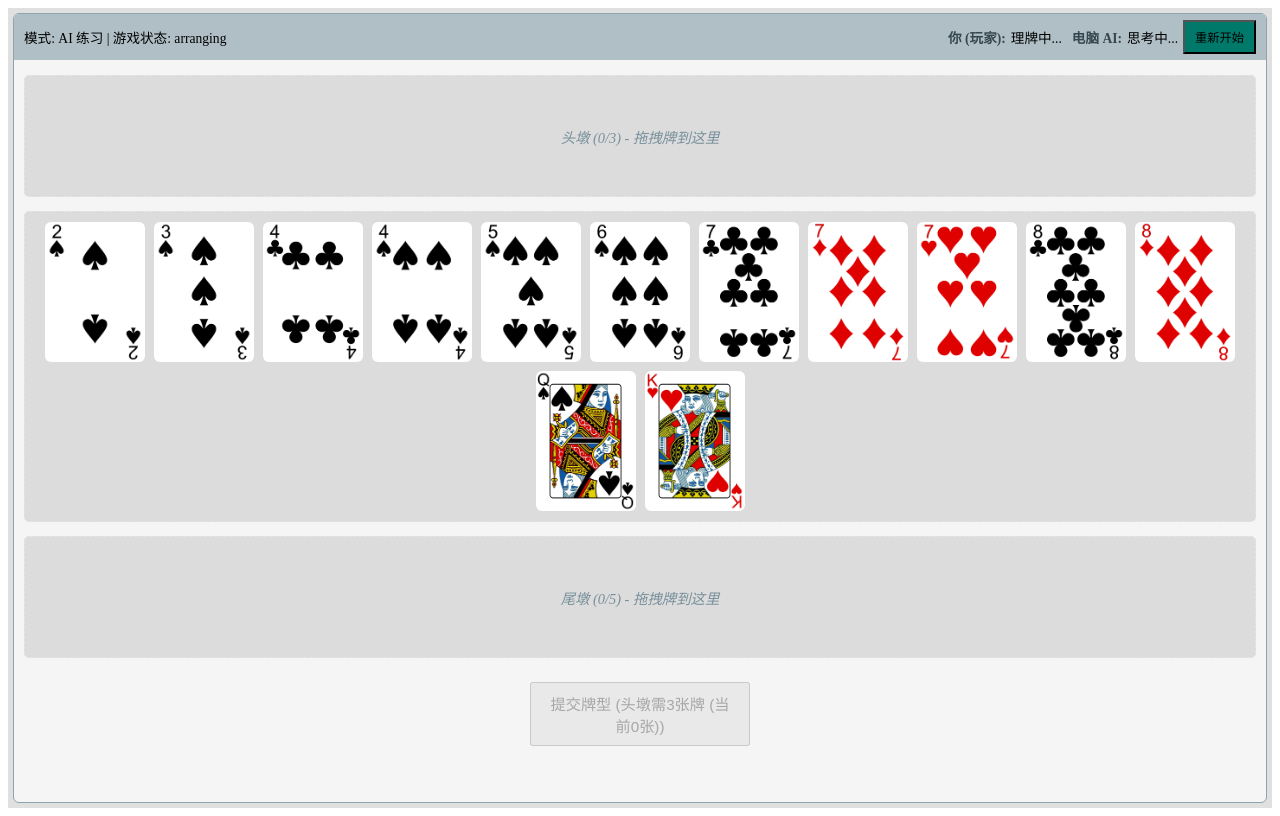
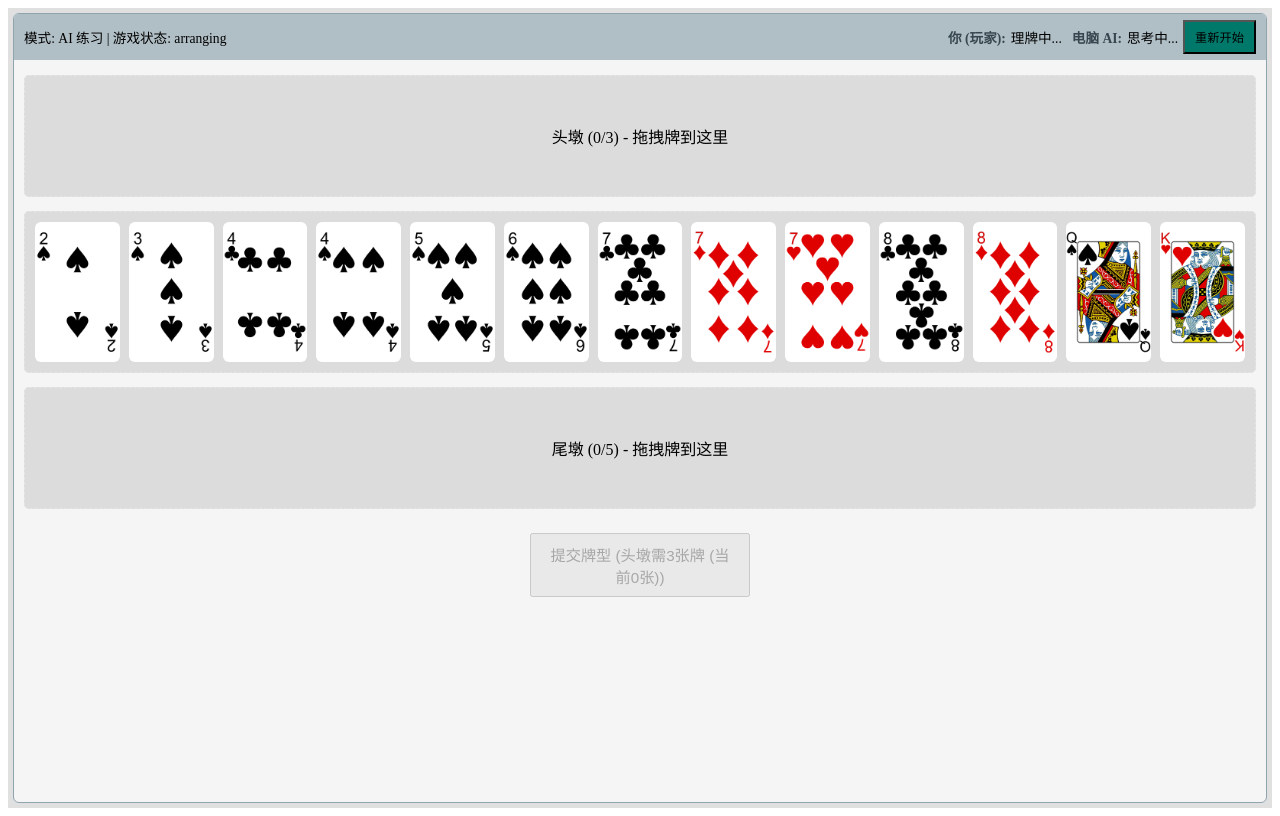
Before and after one commit to wen952555/sss, a Vue app in the folder frontend/: page / in a window 1280 px wide. Both pictures are taken after a click on the button "开始牌局". Built offline with nearby package versions, Linux system fonts and the light colour scheme.

Commit message:
Update PlayerHand.vue

```diff
--- a/frontend/src/components/PlayerHand.vue
+++ b/frontend/src/components/PlayerHand.vue
@@ -10,26 +10,29 @@
   >
     <div
       class="card-container"
-      :class="{ 'is-empty': cards.length === 0 }"
+      :class="{
+        'is-empty': cards.length === 0,
+        'fan-layout': layoutMode === 'fan' && cards.length > 0
+      }"
     >
       <CardComponent
-        v-for="card_item_loop_var in cards" :key="card_item_loop_var.id"
-        :card="card_item_loop_var"
+        v-for="(cardItem, index) in cards" :key="cardItem.id"
+        :card="cardItem"
         :draggable="draggableCards"
         @customDragStart="passCustomDragStartThrough"
         @customDragEnd="passCustomDragEndThrough"
         @customDragOverSegment="passCustomDragOverSegmentThrough"
-      /> <!-- Ensured CardComponent is self-closed -->
+        :style="layoutMode === 'fan' ? getFanCardStyle(index, cards.length) : {}"
+      />
       <span v-if="cards.length === 0 && placeholderText" class="drop-placeholder">
         {{ placeholderText }}
       </span>
-    </div> <!-- Closing card-container div -->
-  </div> <!-- Closing player-hand-container div -->
+    </div>
+  </div>
 </template>
 
 <script setup>
-// Script part is identical to the last version that successfully built (or was intended to)
-import { ref } from 'vue';
+import { ref, computed, onMounted, onBeforeUnmount } from 'vue';
 import CardComponent from './Card.vue';
 
 const props = defineProps({
@@ -37,7 +40,9 @@ const props = defineProps({
   placeholderText: { type: String, default: '' },
   draggableCards: { type: Boolean, default: false },
   droppable: { type: Boolean, default: true },
-  segmentName: { type: String, required: true }
+  segmentName: { type: String, required: true },
+  // 新增 prop，用于外部控制布局模式，或者内部通过媒体查询判断
+  initialLayoutMode: { type: String, default: 'flat' } // 'flat' or 'fan'
 });
 
 const emit = defineEmits([
@@ -49,81 +54,106 @@ const emit = defineEmits([
 
 const isDragOverDesktop = ref(false);
 const handContainerElement = ref(null);
+const layoutMode = ref(props.initialLayoutMode); // 初始布局模式
 
-function onDesktopDragOver(event) {
+// --- 扇形布局计算 ---
+// 这些参数可以根据喜好调整
+const FAN_MAX_ANGLE_SPREAD = 60; // 整个扇形的最大展开角度 (e.g., 60度)
+const FAN_CARD_OVERLAP_OFFSET_X = -25; // 卡片在X轴上的重叠量 (负值表示重叠)
+const FAN_CARD_OFFSET_Y_ARC = 10; // 卡片Y轴偏移，形成弧度
+
+function getFanCardStyle(index, totalCards) {
+  if (totalCards <= 1) {
+    return { transform: 'rotate(0deg) translateY(0px)', zIndex: index };
+  }
+  // 计算每张卡片相对于中心卡片的旋转角度
+  // 中心卡片的索引是 (totalCards - 1) / 2
+  // 角度从 -FAN_MAX_ANGLE_SPREAD / 2 到 FAN_MAX_ANGLE_SPREAD / 2 分布
+  const anglePerCard = FAN_MAX_ANGLE_SPREAD / (totalCards -1);
+  const rotation = (index - (totalCards - 1) / 2) * anglePerCard;
+
+  // 计算Y轴偏移，形成弧形 (简单的sin曲线)
+  // const मध्यबिंदु = (totalCards - 1) / 2;
+  // const normalizedIndex = index - मध्यबिंदु; // -n/2 to n/2
+  // const yOffset = FAN_CARD_OFFSET_Y_ARC * Math.sin((normalizedIndex / मध्यबिंदु) * (Math.PI / 2));
+  // 更简单的Y轴偏移，让中间的牌靠下一点点
+  const yOffsetFactor = Math.abs(index - (totalCards - 1) / 2);
+  const yOffset = yOffsetFactor * - (FAN_CARD_OFFSET_Y_ARC / (totalCards/2)) ; // 中间最低
+
+  // 计算X轴偏移以实现重叠
+  // 这个计算比较复杂，简单的重叠可以通过CSS的负margin或这里的translateX实现
+  // 这里用一个简化的方式，让卡片基于旋转点稍微平移以靠近
+  // const xOffset = (index - (totalCards - 1) / 2) * FAN_CARD_OVERLAP_OFFSET_X * (Math.abs(rotation) / (FAN_MAX_ANGLE_SPREAD / 2)) ;
+  // 如果只是想让它们在旋转后自然靠近，可以不加 xOffset，或者只加一个小的固定值
+
+  return {
+    transform: `rotate(${rotation}deg) translateY(${yOffset}px)`,
+    // transform: `translateX(${xOffset}px) rotate(${rotation}deg) translateY(${yOffset}px)`,
+    zIndex: index, // 控制叠放顺序，中间的牌在上面或边缘的牌在上面
+  };
+}
+
+
+// --- 响应式布局切换 ---
+const mediaQueryList = ref(null);
+function checkLayoutMode() {
+  if (window.matchMedia("(max-width: 600px)").matches) {
+    layoutMode.value = 'fan';
+  } else {
+    layoutMode.value = 'flat';
+  }
+  // console.log(`Segment ${props.segmentName} layout mode: ${layoutMode.value}`);
+}
+
+onMounted(() => {
+  checkLayoutMode(); // 初始检查
+  mediaQueryList.value = window.matchMedia("(max-width: 600px)");
+  mediaQueryList.value.addEventListener('change', checkLayoutMode);
+});
+
+onBeforeUnmount(() => {
+  if (mediaQueryList.value) {
+    mediaQueryList.value.removeEventListener('change', checkLayoutMode);
+  }
+});
+
+
+// --- 桌面拖拽和自定义事件透传 (与上一版相同) ---
+function onDesktopDragOver(event) { /* ... */
   if (props.droppable) {
     event.preventDefault();
     event.dataTransfer.dropEffect = 'move';
     isDragOverDesktop.value = true;
   }
 }
-function onDesktopDragLeave() {
+function onDesktopDragLeave() { /* ... */
   isDragOverDesktop.value = false;
 }
-function onDesktopDrop(event) {
+function onDesktopDrop(event) { /* ... */
   if (props.droppable) {
     event.preventDefault();
     isDragOverDesktop.value = false;
     const cardData = event.dataTransfer.getData('text/plain');
-    if (!cardData) {
-        console.warn("No card data found in drop event.");
-        return;
-    }
+    if (!cardData) return;
     try {
       const card = JSON.parse(cardData);
       emit('desktopCardDropped', { card, toSegment: props.segmentName });
-    } catch (e) {
-      console.error("Failed to parse dropped card data:", e, cardData);
-    }
+    } catch (e) { console.error("Failed to parse dropped card data:", e, cardData); }
   }
 }
+function passCustomDragStartThrough(payload) { emit('customDragStart', { ...payload, fromSegment: props.segmentName }); }
+function passCustomDragEndThrough(payload) { emit('customDragEnd', payload); }
+function passCustomDragOverSegmentThrough(segmentName) { emit('customDragOverSegment', segmentName); }
 
-function passCustomDragStartThrough(payload) {
-  emit('customDragStart', { ...payload, fromSegment: props.segmentName });
-}
-function passCustomDragEndThrough(payload) {
-  emit('customDragEnd', payload);
-}
-function passCustomDragOverSegmentThrough(segmentName) {
-    emit('customDragOverSegment', segmentName);
-}
 </script>
 
 <style scoped>
-/* Styles are identical to the last version that successfully built */
+/* PlayerHand.vue specific styles, if any */
 .player-hand-container {
   margin-bottom: 10px;
+  /* background-color: #f0f0f0; */ /* For debugging touch targets if needed */
+  width: 100%; /* 确保容器占满其在GameBoard中的分配空间 */
+  box-sizing: border-box;
 }
-.card-container {
-  display: flex;
-  flex-wrap: wrap;
-  gap: 4px;
-  min-height: 90px;
-  border: 1px dashed #b0bec5;
-  padding: 8px;
-  border-radius: 4px;
-  position: relative;
-  align-items: flex-start;
-  justify-content: flex-start;
-  background-color: rgba(255,255,255,0.5);
-}
-.card-container.is-empty {
-    background-color: rgba(236, 239, 241, 0.7);
-    display: flex;
-    align-items: center;
-    justify-content: center;
-}
-.drag-over {
-  border-color: #00796b;
-  border-style: solid;
-  background-color: rgba(178, 223, 219, 0.5);
-}
-.drop-placeholder {
-  color: #78909c;
-  font-style: italic;
-  text-align: center;
-  width: 100%;
-  font-size: 0.9em;
-  padding: 10px 0;
-}
+/* .card-container and other styles are now primarily in main.css */
 </style>
```
